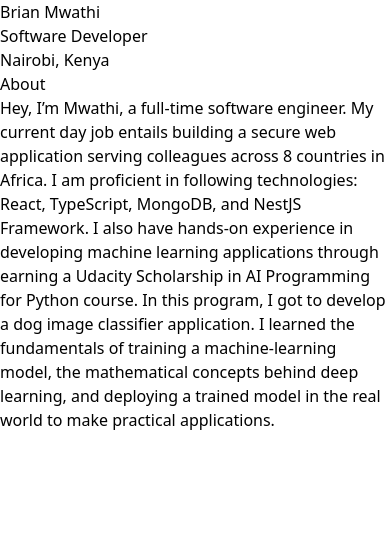
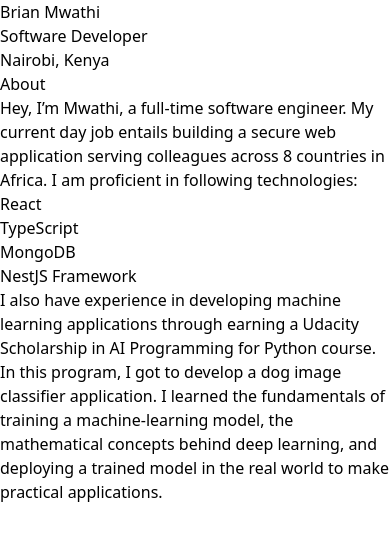
Before and after one commit to bryan-mwas/bryan-mwas.github.io, a Gatsby site: page /about in a window 390 px wide. Built offline with nearby package versions, Linux system fonts and the light colour scheme; Gatsby itself is replaced by a stand-in of ours.

Commit message:
UI: Mobile patch

```diff
--- a/src/pages/about.tsx
+++ b/src/pages/about.tsx
@@ -3,7 +3,7 @@ import { HeadFC } from "gatsby";
 
 function About() {
   return (
-    <div className="leading-relaxed text-gray-900 dark:text-white">
+    <div className="text-lg md:text-justify leading-relaxed text-gray-900 dark:text-white">
       <div className="mt-16 mb-12">
         <h1 className="text-4xl font-semibold">Brian Mwathi</h1>
         <h2 className="text-2xl font-medium">Software Developer</h2>
@@ -13,15 +13,24 @@ function About() {
         </p> */}
       </div>
       <h1 className="font-semibold text-2xl">About</h1>
-      <p className="text-lg">
+      <p>
         Hey, I’m Mwathi, a full-time software engineer. My current day job
         entails building a secure web application serving colleagues across 8
-        countries in Africa. I am proficient in following technologies: React,
-        TypeScript, MongoDB, and NestJS Framework. I also have hands-on
-        experience in developing machine learning applications through earning a
+        countries in Africa. I am proficient in following technologies:
+      </p>
+      <ul className="list-disc list-inside md:ml-16 my-2">
+        <li>React</li>
+        <li>TypeScript</li>
+        <li>MongoDB</li>
+        <li>NestJS Framework</li>
+      </ul>
+      <p>
+        I also have experience in developing machine learning applications
+        through earning a
         <a
           href="https://www.udacity.com/certificate/CFLJGSM9"
           className="text-blue-500"
+          target="_blank"
         >
           {" "}
           Udacity Scholarship
--- a/src/pages/index.tsx
+++ b/src/pages/index.tsx
@@ -4,7 +4,7 @@ import About from "./about";
 
 const IndexPage: React.FC<PageProps> = () => {
   return (
-    <main className="container mx-auto w-1/2">
+    <main className="container mx-auto md:w-1/2 p-8">
       <About />
     </main>
   );
```
